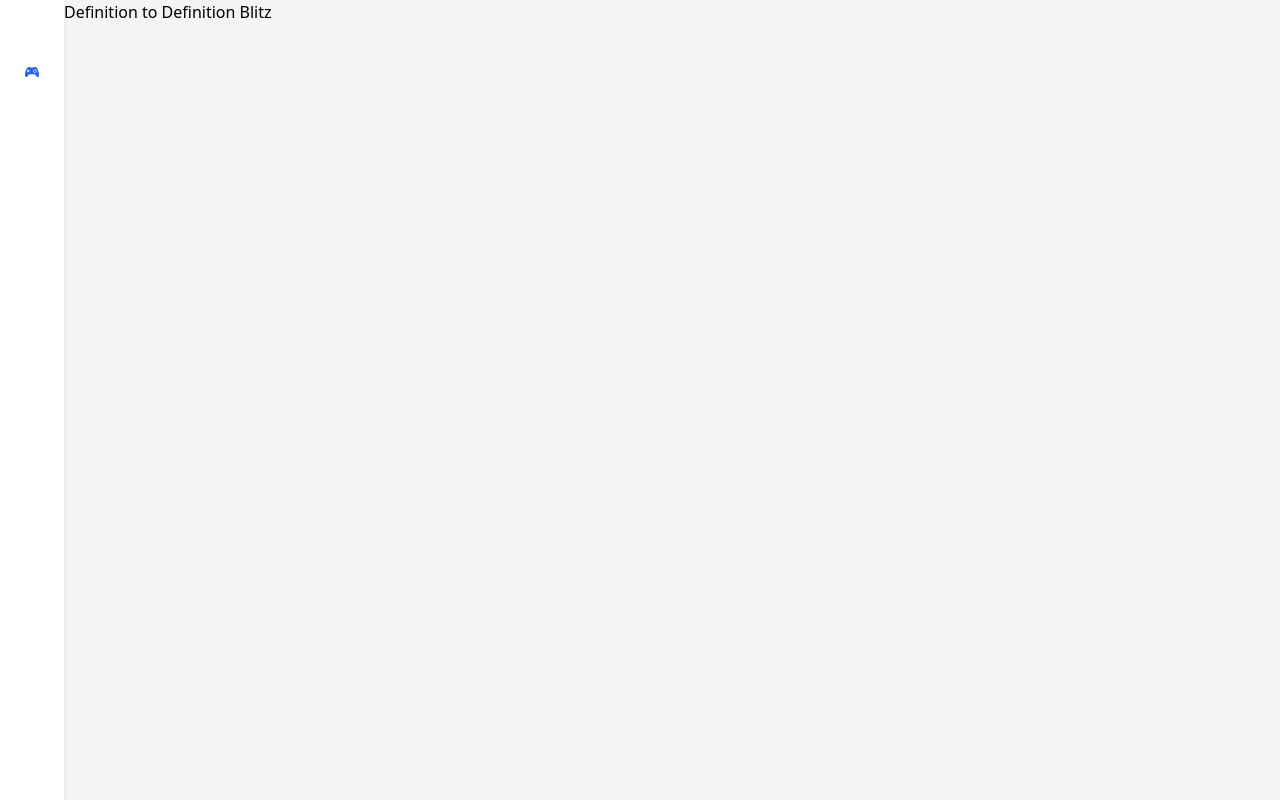
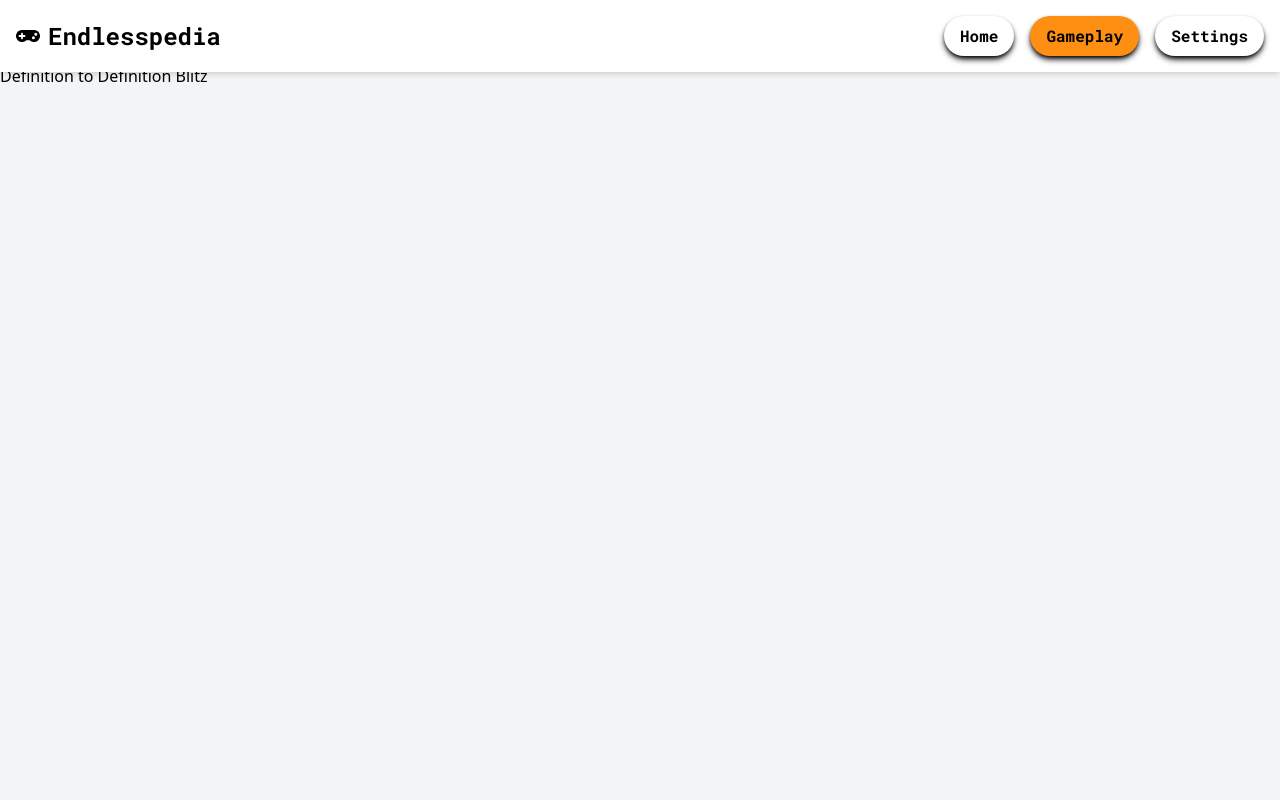
Before and after one commit to KVM1L03/Endlesspedia, a React (Create React App) app in the folder frontend-web/: page /blitz in a window 1280 px wide. Built offline with nearby package versions, Linux system fonts and the light colour scheme; no server answers.

Commit message:
feat: Added new components eg. Header

```diff
--- /dev/null
+++ b/frontend-web/src/components/Header.tsx
@@ -0,0 +1,21 @@
+import React from 'react';
+import { FaGamepad } from 'react-icons/fa';
+import Button from './game/Button.tsx';
+
+const Header: React.FC = () => {
+    return (
+        <header className="bg-white p-4 shadow-md flex justify-between items-center fixed top-0 left-0 w-full z-10">
+            <div className="flex items-center space-x-2 text-black">
+                <FaGamepad className="text-2xl" />
+                <h1 className="text-2xl font-bold font-robotoMono">Endlesspedia</h1>
+            </div>
+            <div className="flex space-x-4">
+                <Button text="Home" color="white" textColor="black" onClick={() => console.log('Navigate to Home')} />
+                <Button text="Gameplay" color="#ff8f12" textColor="black" onClick={() => console.log('Navigate to Gameplay')} />
+                <Button text="Settings" color="white" textColor="black" onClick={() => console.log('Navigate to Settings')} />
+            </div>
+        </header>
+    );
+};
+
+export default Header;
--- /dev/null
+++ b/frontend-web/src/components/game/Button.tsx
@@ -0,0 +1,24 @@
+import React from 'react';
+
+interface ButtonProps {
+    text: string;
+    color: string;
+    textColor: string;
+    onClick?: () => void;
+    disabled?: boolean;
+}
+
+const Button: React.FC<ButtonProps> = ({ text, color, textColor, onClick, disabled = false }) => {
+    return (
+        <button
+            style={{ backgroundColor: color, color: textColor }}
+            className={`font-bold font-robotoMono py-2 px-4 rounded-full shadow-md shadow-black transition duration-300 ease-in-out transform hover:scale-105 ${disabled ? 'opacity-50 cursor-not-allowed' : 'cursor-pointer'} w-full`}
+            onClick={onClick}
+            disabled={disabled}
+        >
+            {text}
+        </button>
+    );
+};
+
+export default Button;
--- /dev/null
+++ b/frontend-web/src/components/game/SideBar.tsx
@@ -0,0 +1,38 @@
+import React from 'react';
+import Button from './Button.tsx';
+
+interface ButtonProps {
+    text: string;
+    color: string;
+    textColor: string;
+    onClick?: () => void;
+    disabled?: boolean;
+}
+
+interface SideBarProps {
+    title: string;
+    buttons: ButtonProps[];
+    children?: React.ReactNode;
+}
+
+const SideBar: React.FC<SideBarProps> = ({ title, buttons, children }) => {
+    return (
+        <div className="w-1/4 p-4 flex flex-col space-y-4">
+            <div className="bg-white rounded-lg shadow-lg p-4">
+                <h2 className="text-xl font-robotoMono font-bold mb-4">{title}</h2>
+                {buttons.map((buttonProps, index) => (
+                    <div key={index} className="mb-2">
+                        <Button {...buttonProps} />
+                    </div>
+                ))}
+                {children && (
+                    <div className="mt-4">
+                        {children}
+                    </div>
+                )}
+            </div>
+        </div>
+    );
+};
+
+export default SideBar;
--- a/frontend-web/src/components/game/TextBox.tsx
+++ b/frontend-web/src/components/game/TextBox.tsx
@@ -53,7 +53,7 @@ const TextBox: React.FC<TextBoxProps> = ({ title, content, relatedTerms, onHighl
     };
 
     return (
-        <div className="w-3/4 bg-white text-black p-4">
+        <div className="w-3/4 bg-white text-black p-8 mx-8">
             {title && (
                 <div className="text-2xl font-bold text-center font-robotoMono">
                     {title}
--- /dev/null
+++ b/frontend-web/src/components/game/Timer.tsx
@@ -0,0 +1,15 @@
+import React from 'react';
+
+interface TimerProps {
+    time: string;
+}
+
+const Timer: React.FC<TimerProps> = ({ time }) => {
+    return (
+        <div className="bg-[#ff8f12] text-black border-2 border-black shadow-lg shadow-black rounded-full p-4 flex items-center justify-center font-robotoMono">
+            Timer: {time}
+        </div>
+    );
+};
+
+export default Timer;
--- a/frontend-web/src/navigation/Navigation.tsx
+++ b/frontend-web/src/navigation/Navigation.tsx
@@ -1,10 +1,10 @@
 import React, { useState, useEffect } from 'react';
-import { Routes, Route, Link } from 'react-router-dom';
+import { Routes, Route } from 'react-router-dom';
 import HomePage from '../pages/HomePage.tsx';
 import ChoseGamePage from '../pages/ChoseGamePage.tsx';
-import { IoLogoGameControllerB } from 'react-icons/io';
 import Endless from '../pages/game-modes/Endless.tsx';
 import { fetchDataForEndless } from '../api/dataFetcherEndless.ts';
+import Header from '../components/Header.tsx';
 
 const handleHighlightClick = (word: string) => {
     console.log(`Clicked on: ${word}`);
@@ -27,18 +27,10 @@ const Navigation = () => {
     }, []);
 
     return (
-        <div className="bg-gray-100 min-h-screen font-sans flex">
-            {/* Sidebar */}
-            <aside className="w-16 bg-white shadow-md flex flex-col items-center py-4 space-y-6">
-                <Link to="/" className="p-2 text-blue-600 hover:text-blue-500">
-                </Link>
-                <Link to="/choose-game" className="p-2 text-blue-600 hover:text-blue-500">
-                    <IoLogoGameControllerB />
-                </Link>
-            </aside>
-
+        <div className="bg-gray-100 min-h-screen font-sans flex flex-col">
+            <Header />
             {/* Main Content */}
-            <div className="flex-1">
+            <div className="flex-1 pt-16">
                 <Routes>
                     <Route path="/" element={<HomePage />} />
                     <Route path="/choose-game" element={<ChoseGamePage />} />
--- a/frontend-web/src/pages/game-modes/Endless.tsx
+++ b/frontend-web/src/pages/game-modes/Endless.tsx
@@ -1,6 +1,8 @@
 import React, { useState } from 'react';
 import { getDefinitions, getRelatedTerms } from '../../api/definitionsAPI.ts';
 import TextBox from '../../components/game/TextBox.tsx';
+import Timer from '../../components/game/Timer.tsx';
+import SideBar from '../../components/game/SideBar.tsx';
 
 interface EndlessProps {
     title: string;
@@ -28,10 +30,18 @@ const Endless: React.FC<EndlessProps> = ({ title, content, relatedTerms, onHighl
         }
     };
 
+    const buttons = [
+        { text: 'Level 1: The Beginning (100 terms)', color: '#ff8f12', textColor: 'black', onClick: () => console.log('Level 1 clicked') },
+        { text: 'Level 2: Into the forest (500 terms)', color: '#ffedd9', textColor: 'black', onClick: () => console.log('Level 2 clicked') },
+        { text: 'Level 3: Mountain Climb (1000+ terms)', color: '#d3d3d3', textColor: 'black', onClick: () => console.log('Level 3 clicked') },
+    ];
+
     return (
         <div className="bg-white text-black min-h-screen flex">
-            <div className="w-1/4 bg-gray-100 p-4">
-                {/* You can add other components or content here */}
+            <SideBar title="Achievements" buttons={buttons} />
+            <div className="w-3/4 flex flex-col">
+                <div className="flex justify-end p-4">
+                    <Timer time="00:00" />
                 </div>
                 <TextBox
                     title={currentTitle}
@@ -41,6 +51,7 @@ const Endless: React.FC<EndlessProps> = ({ title, content, relatedTerms, onHighl
                     handleClick={handleClick}
                 />
             </div>
+        </div>
     );
 };
 
```
Lines whose indentation alone changed are shown as unchanged.
